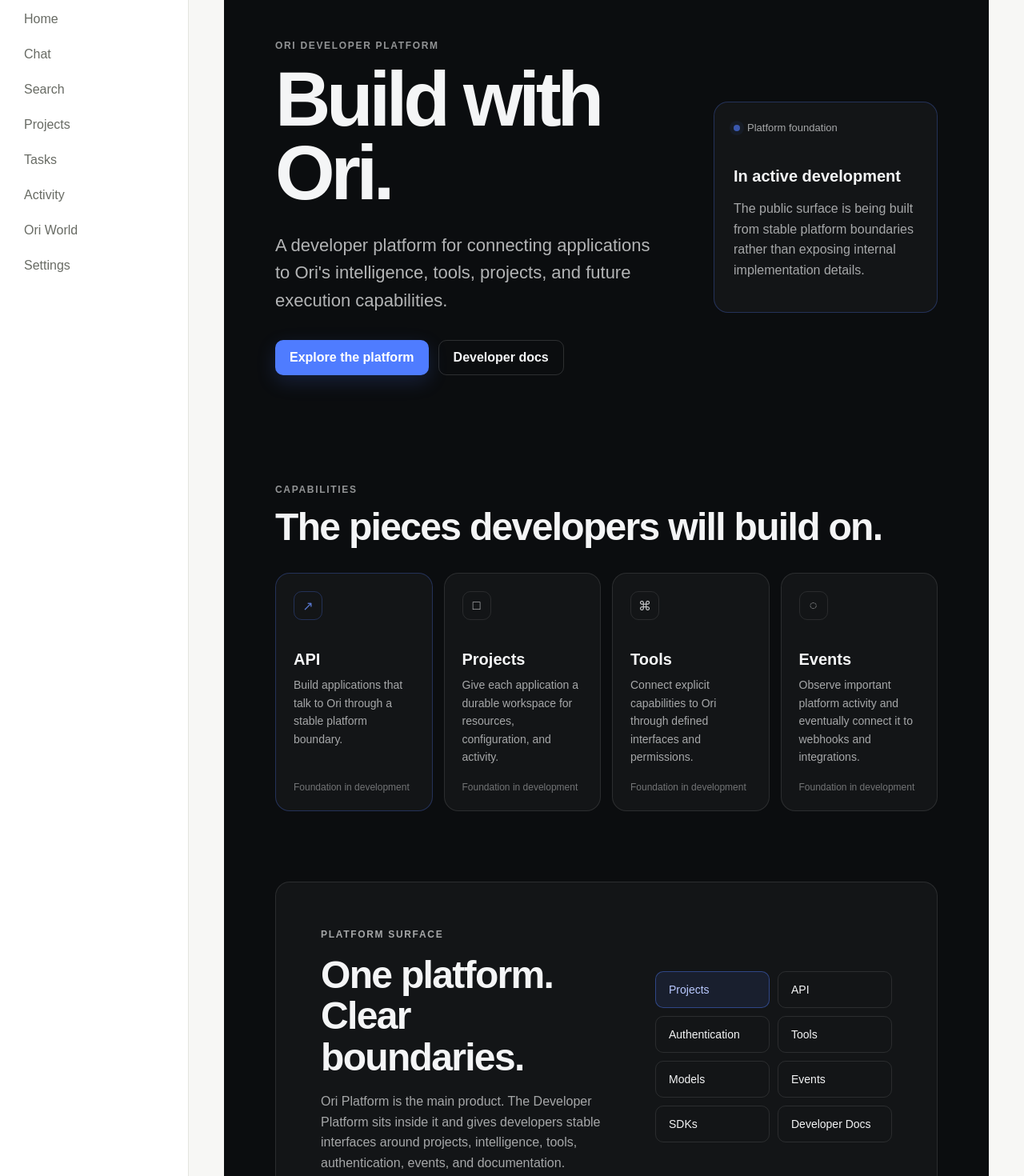
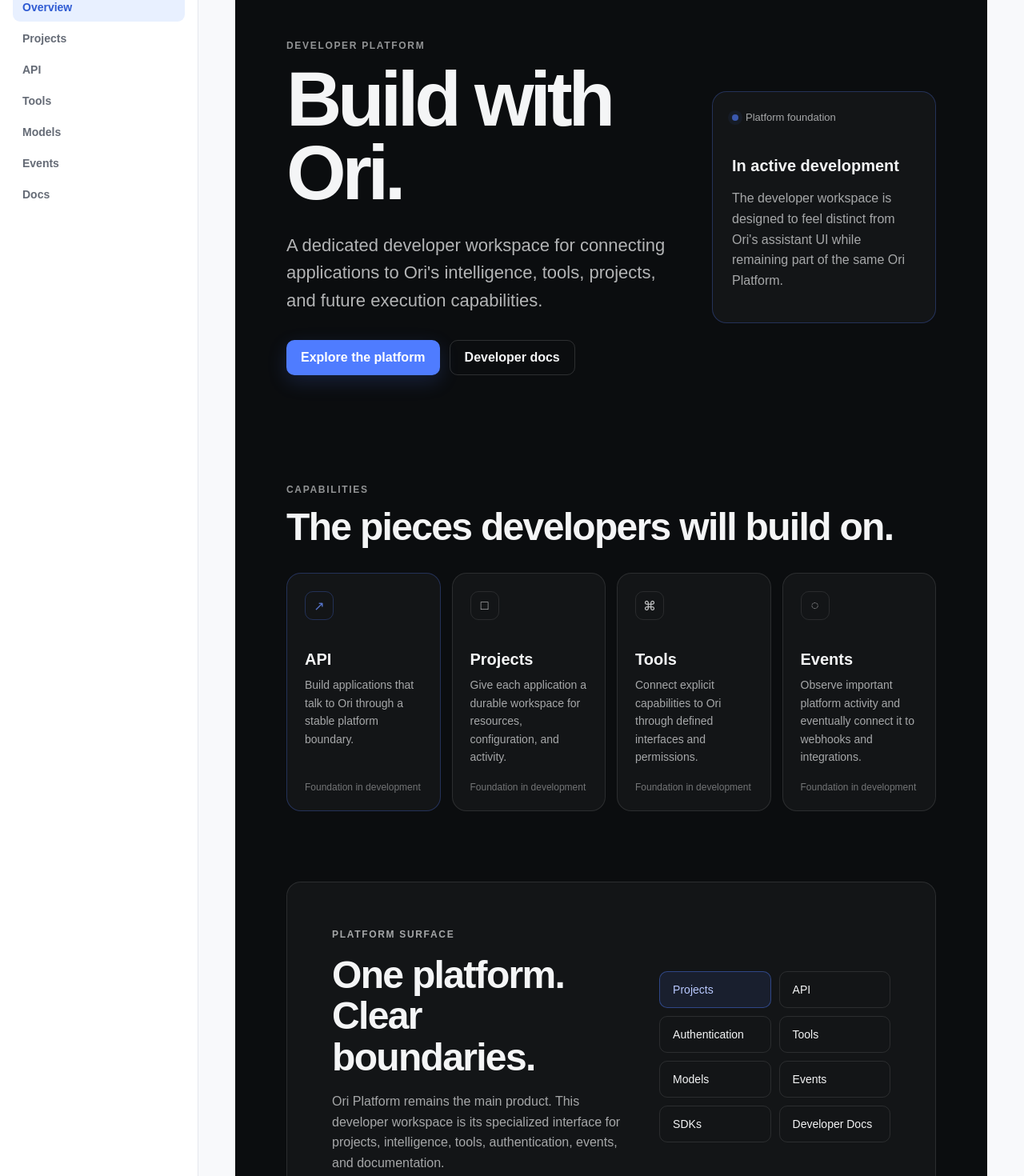
Before and after one commit to 30lnewcomb-byte/ori-platform, a Next.js app in the folder apps/web/: page /developer in a window 1280 px wide. Shown: the part 80-1550 px from the top of the page at 80% size. Built offline with nearby package versions, Linux system fonts and the light colour scheme.

Commit message:
feat: give Developer its own in-app shell

```diff
--- a/apps/web/app/developer/page.tsx
+++ b/apps/web/app/developer/page.tsx
@@ -1,4 +1,4 @@
-import AppShell from '../../components/app-shell'
+import DeveloperShell from '../../components/developer-shell'
 import styles from './developer.module.css'
 
 const capabilities = [
@@ -13,22 +13,22 @@ const roadmap = ['Stable API contract', 'Project credentials', 'Developer consol
 
 export default function DeveloperPage() {
   return (
-    <AppShell active="Developer">
+    <DeveloperShell active="Overview">
       <div className={styles.page}>
         <section className={styles.hero}>
           <div>
-            <p className={styles.eyebrow}>ORI DEVELOPER PLATFORM</p>
+            <p className={styles.eyebrow}>DEVELOPER PLATFORM</p>
             <h1>Build with Ori.</h1>
-            <p className={styles.lede}>A developer platform for connecting applications to Ori&apos;s intelligence, tools, projects, and future execution capabilities.</p>
+            <p className={styles.lede}>A dedicated developer workspace for connecting applications to Ori&apos;s intelligence, tools, projects, and future execution capabilities.</p>
             <div className={styles.actions}><a className={styles.primary} href="#capabilities">Explore the platform</a><a className={styles.secondary} href="/developer/docs">Developer docs</a></div>
           </div>
-          <div className={styles.statusCard} aria-label="Developer platform status"><div className={styles.statusTop}><span className={styles.statusDot} /><span>Platform foundation</span></div><strong>In active development</strong><p>The public surface is being built from stable platform boundaries rather than exposing internal implementation details.</p></div>
+          <div className={styles.statusCard} aria-label="Developer platform status"><div className={styles.statusTop}><span className={styles.statusDot} /><span>Platform foundation</span></div><strong>In active development</strong><p>The developer workspace is designed to feel distinct from Ori&apos;s assistant UI while remaining part of the same Ori Platform.</p></div>
         </section>
         <section className={styles.section} id="capabilities" aria-labelledby="capabilities-heading"><div className={styles.sectionHeading}><p className={styles.eyebrow}>CAPABILITIES</p><h2 id="capabilities-heading">The pieces developers will build on.</h2></div><div className={styles.grid}>{capabilities.map((item) => <article className={styles.card} key={item.title}><span className={styles.icon} aria-hidden="true">{item.icon}</span><h3>{item.title}</h3><p>{item.text}</p><span className={styles.coming}>Foundation in development</span></article>)}</div></section>
-        <section className={styles.platform} aria-labelledby="platform-heading"><div><p className={styles.eyebrow}>PLATFORM SURFACE</p><h2 id="platform-heading">One platform. Clear boundaries.</h2><p>Ori Platform is the main product. The Developer Platform sits inside it and gives developers stable interfaces around projects, intelligence, tools, authentication, events, and documentation.</p></div><div className={styles.pieceGrid} aria-label="Developer platform components">{platformPieces.map((piece, index) => <span key={piece} className={index === 0 ? styles.pieceFeatured : styles.piece}>{piece}</span>)}</div></section>
+        <section className={styles.platform} aria-labelledby="platform-heading"><div><p className={styles.eyebrow}>PLATFORM SURFACE</p><h2 id="platform-heading">One platform. Clear boundaries.</h2><p>Ori Platform remains the main product. This developer workspace is its specialized interface for projects, intelligence, tools, authentication, events, and documentation.</p></div><div className={styles.pieceGrid} aria-label="Developer platform components">{platformPieces.map((piece, index) => <span key={piece} className={index === 0 ? styles.pieceFeatured : styles.piece}>{piece}</span>)}</div></section>
         <section className={styles.boundary} aria-labelledby="boundary-heading"><div><p className={styles.eyebrow}>ARCHITECTURE</p><h2 id="boundary-heading">The platform is not the runtime.</h2></div><div className={styles.flow} aria-label="Platform architecture"><span>Your application</span><b>↓</b><span>Ori Developer Platform API</span><b>↓</b><span>Ori intelligence · tools · platform services</span></div></section>
         <section className={styles.roadmap} id="roadmap" aria-labelledby="roadmap-heading"><div><p className={styles.eyebrow}>ROADMAP</p><h2 id="roadmap-heading">What we&apos;re building next.</h2></div><ul>{roadmap.map((item, index) => <li key={item}><span>{String(index + 1).padStart(2, '0')}</span>{item}</li>)}</ul></section>
       </div>
-    </AppShell>
+    </DeveloperShell>
   )
 }
```
